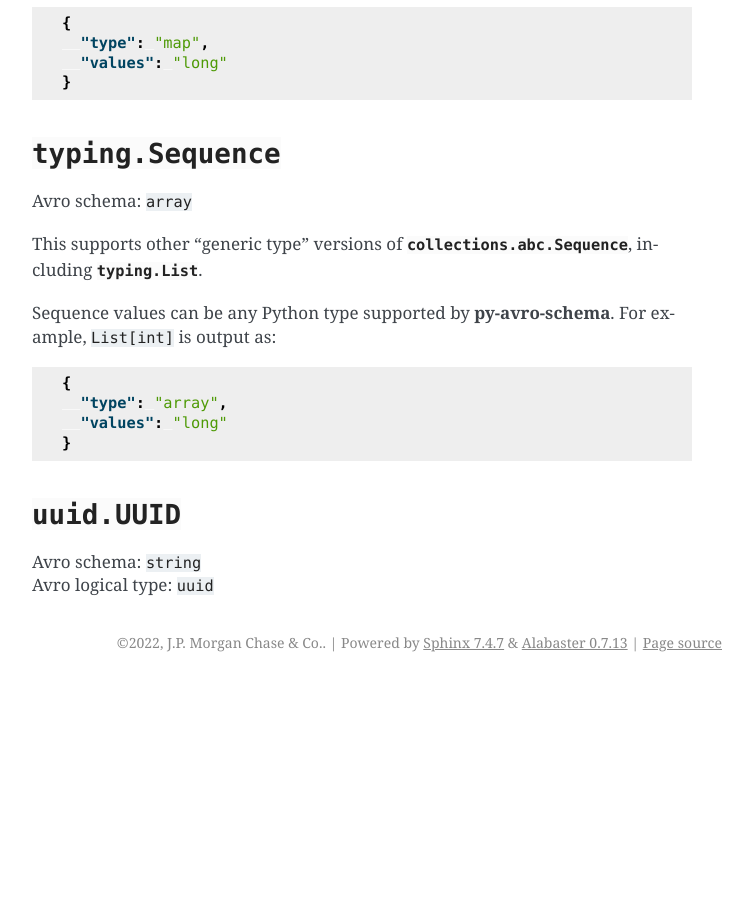
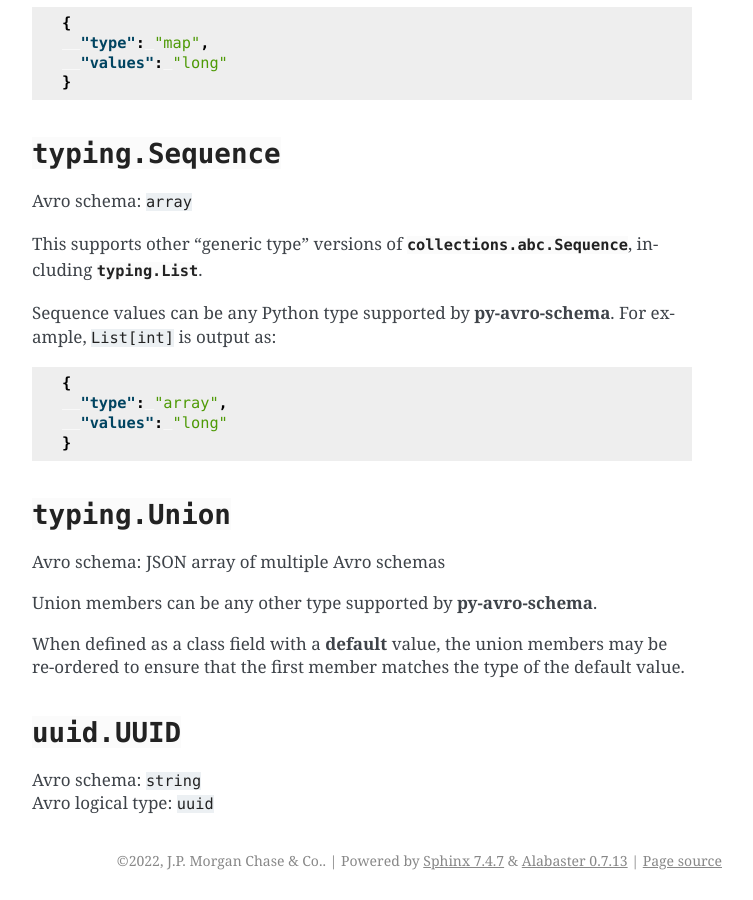
Before and after one commit to jpmorganchase/py-avro-schema, a Sphinx documentation site: the page built from docs/types.rst, in a window 1280 px wide and 900 px high, scrolled down 3513 px. Shown: the whole window, without its empty margins (388-1141 px from the left). Built offline with Sphinx 7.4.7, drawn with Linux system fonts in a browser that asks for light colours; before the commit the page ends 4195 px from its top, so only the background shows below that.

Commit message:
Document unions

```diff
--- a/docs/types.rst
+++ b/docs/types.rst
@@ -198,6 +198,16 @@ Sequence values can be any Python type supported by **py-avro-schema**. For exam
    }
 
 
+:class:`typing.Union`
+---------------------
+
+Avro schema: JSON array of multiple Avro schemas
+
+Union members can be any other type supported by **py-avro-schema**.
+
+When defined as a class field with a **default** value, the union members may be re-ordered to ensure that the first member matches the type of the default value.
+
+
 :class:`uuid.UUID`
 ------------------
 
```
